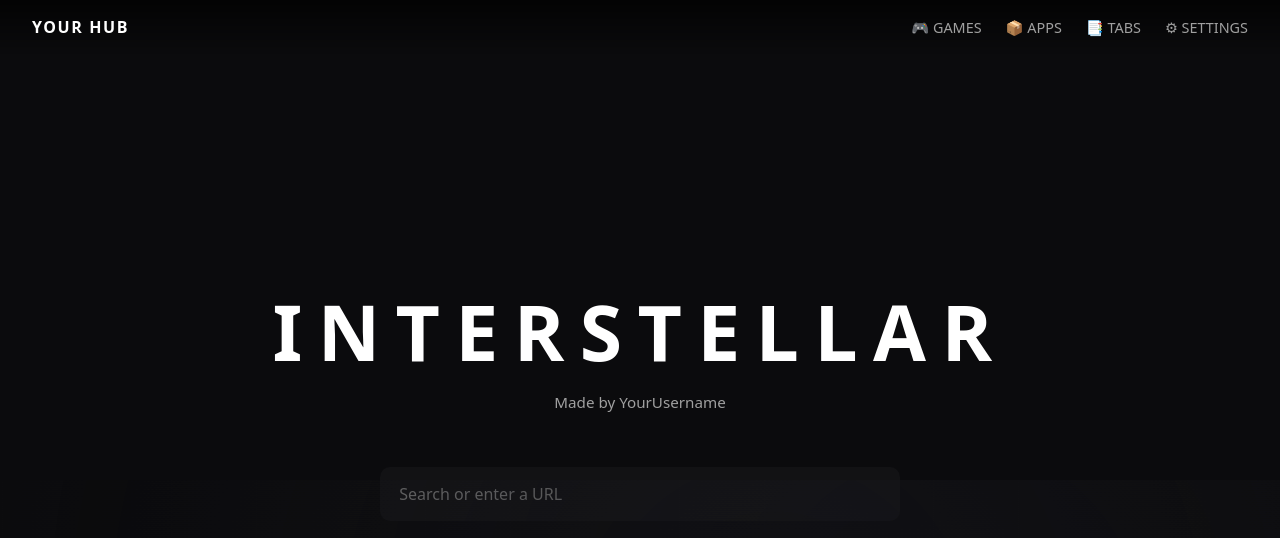
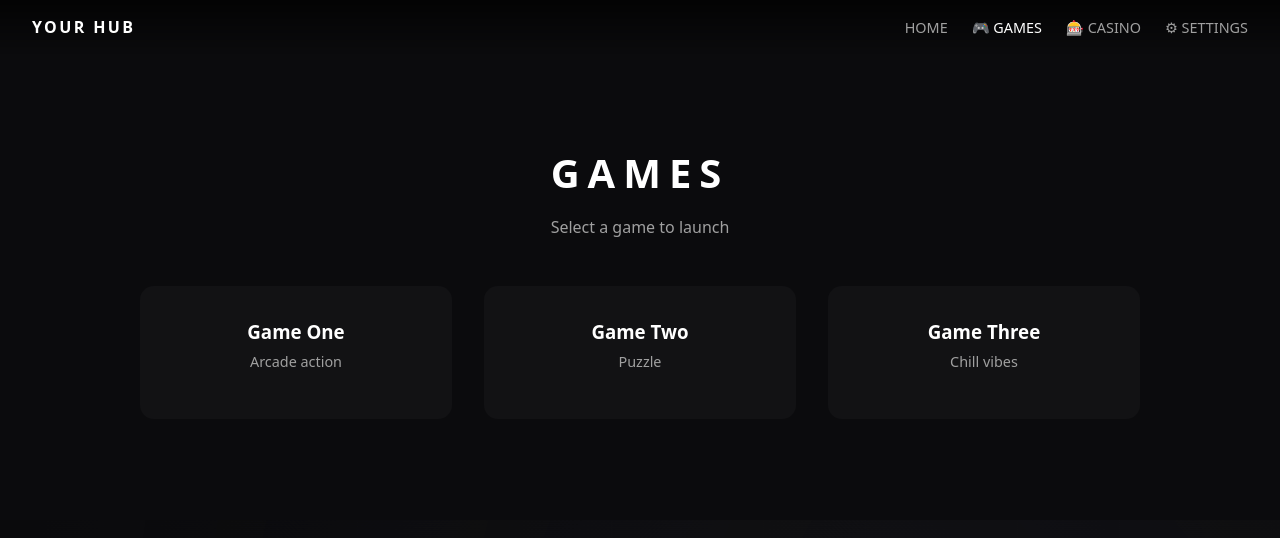
Before and after one commit to gunderbus/WebHub-V1, a plain HTML site: page index.html in a window 1280 px wide. Both pictures are taken after a click on the element "🎮 GAMES". Drawn offline with Linux system fonts and the light colour scheme.

Commit message:
Refactor styles and structure for improved layout

```diff
--- a/index.html
+++ b/index.html
@@ -42,7 +42,7 @@
 
 .logo {
   font-weight: 700;
-  letter-spacing: 0.1em;
+  letter-spacing: 0.15em;
 }
 
 nav {
@@ -54,39 +54,42 @@
 nav span {
   cursor: pointer;
   color: var(--muted);
+  transition: color 0.2s;
 }
 
+nav span.active,
 nav span:hover {
   color: var(--text);
 }
 
-/* ===== CENTER CONTENT ===== */
+/* ===== PAGES ===== */
 
-.hero {
-  height: 100vh;
-  display: flex;
-  flex-direction: column;
-  align-items: center;
-  justify-content: center;
+.page {
+  min-height: 100vh;
+  padding-top: 7rem;
+  display: none;
   text-align: center;
 }
 
+.page.active {
+  display: block;
+}
+
+/* ===== HOME ===== */
+
 .hero h1 {
   font-size: clamp(3rem, 6vw, 5rem);
-  letter-spacing: 0.2em;
+  letter-spacing: 0.25em;
   margin: 0;
 }
 
 .hero p {
   margin-top: 0.5rem;
   color: var(--muted);
-  font-size: 0.95rem;
 }
 
-/* ===== SEARCH BAR ===== */
-
 .search {
-  margin-top: 2.5rem;
+  margin: 2.5rem auto 0;
   width: min(520px, 90%);
 }
 
@@ -101,18 +104,63 @@
   outline: none;
 }
 
-.search input::placeholder {
-  color: #777;
+/* ===== SECTION HEADERS ===== */
+
+.section-title {
+  font-size: 2.5rem;
+  letter-spacing: 0.2em;
+  margin-bottom: 0.5rem;
+}
+
+.section-sub {
+  color: var(--muted);
+  margin-bottom: 3rem;
+}
+
+/* ===== GAME / CASINO GRID ===== */
+
+.grid {
+  display: grid;
+  grid-template-columns: repeat(auto-fit, minmax(220px, 1fr));
+  gap: 2rem;
+  width: min(1000px, 90%);
+  margin: 0 auto;
+}
+
+.tile {
+  background: var(--bg-soft);
+  padding: 2rem;
+  border-radius: 14px;
+  cursor: pointer;
+  border: 1px solid transparent;
+  transition: transform 0.25s, border 0.25s, box-shadow 0.25s;
+}
+
+.tile:hover {
+  transform: translateY(-8px);
+  border: 1px solid var(--accent);
+  box-shadow: 0 15px 40px rgba(105,105,179,0.25);
+}
+
+.tile h3 {
+  margin: 0;
+}
+
+.tile p {
+  margin-top: 0.5rem;
+  font-size: 0.9rem;
+  color: var(--muted);
 }
 
 /* ===== WAVES ===== */
 
 .waves {
-  position: absolute;
+  position: fixed;
   bottom: 0;
   width: 100%;
-  height: 40vh;
+  height: 35vh;
   overflow: hidden;
+  pointer-events: none;
 }
 
 .wave {
@@ -120,12 +168,12 @@
   width: 200%;
   height: 100%;
   background: radial-gradient(circle at center, #1a1a1f, transparent 70%);
-  opacity: 0.35;
-  animation: drift 20s linear infinite;
+  opacity: 0.3;
+  animation: drift 25s linear infinite;
 }
 
 .wave:nth-child(2) {
-  animation-duration: 30s;
+  animation-duration: 40s;
   opacity: 0.2;
 }
 
@@ -141,26 +189,72 @@
 <header>
   <div class="logo">YOUR HUB</div>
   <nav>
-    <span>🎮 GAMES</span>
-    <span>📦 APPS</span>
-    <span>📑 TABS</span>
-    <span>⚙ SETTINGS</span>
+    <span class="active" onclick="openPage('home', this)">HOME</span>
+    <span onclick="openPage('games', this)">🎮 GAMES</span>
+    <span onclick="openPage('casino', this)">🎰 CASINO</span>
+    <span onclick="openPage('settings', this)">⚙ SETTINGS</span>
   </nav>
 </header>
 
-<main class="hero">
+<!-- HOME -->
+<section id="home" class="page active hero">
   <h1>INTERSTELLAR</h1>
   <p>Made by YourUsername</p>
 
   <div class="search">
     <input type="text" placeholder="Search or enter a URL">
   </div>
-</main>
+</section>
+
+<!-- GAMES -->
+<section id="games" class="page">
+  <h2 class="section-title">GAMES</h2>
+  <p class="section-sub">Select a game to launch</p>
+
+  <div class="grid">
+    <div class="tile"><h3>Game One</h3><p>Arcade action</p></div>
+    <div class="tile"><h3>Game Two</h3><p>Puzzle</p></div>
+    <div class="tile"><h3>Game Three</h3><p>Chill vibes</p></div>
+  </div>
+</section>
+
+<!-- CASINO -->
+<section id="casino" class="page">
+  <h2 class="section-title">CASINO</h2>
+  <p class="section-sub">The house always wins</p>
+
+  <div class="grid">
+    <div class="tile"><h3>Slots</h3><p>Spin to win</p></div>
+    <div class="tile"><h3>Blackjack</h3><p>21 or bust</p></div>
+    <div class="tile"><h3>Roulette</h3><p>Red or black</p></div>
+  </div>
+</section>
+
+<!-- SETTINGS -->
+<section id="settings" class="page">
+  <h2 class="section-title">SETTINGS</h2>
+  <p class="section-sub">Customize your experience</p>
+</section>
 
 <div class="waves">
   <div class="wave"></div>
   <div class="wave"></div>
 </div>
 
+<script>
+function openPage(pageId, el) {
+  document.querySelectorAll('.page').forEach(p =>
+    p.classList.remove('active')
+  );
+
+  document.querySelectorAll('nav span').forEach(n =>
+    n.classList.remove('active')
+  );
+
+  document.getElementById(pageId).classList.add('active');
+  el.classList.add('active');
+}
+</script>
+
 </body>
 </html>
```
